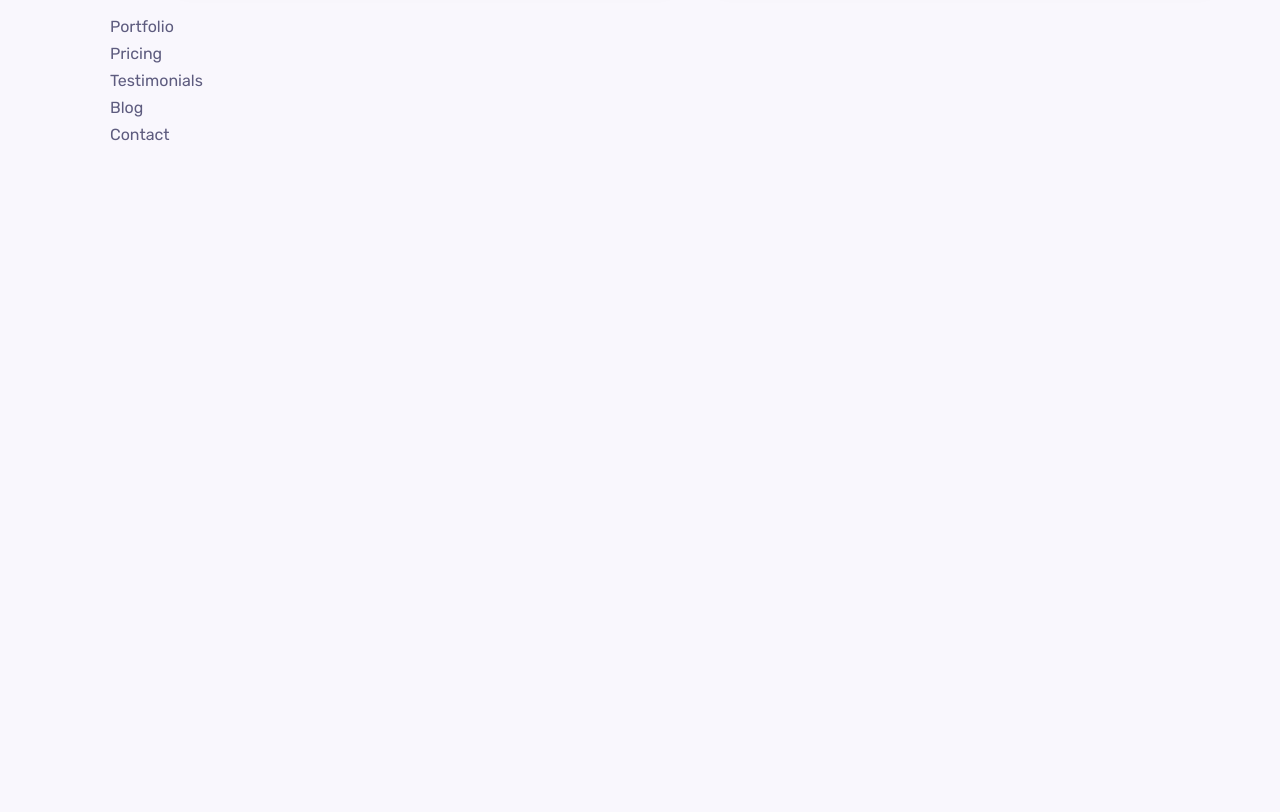
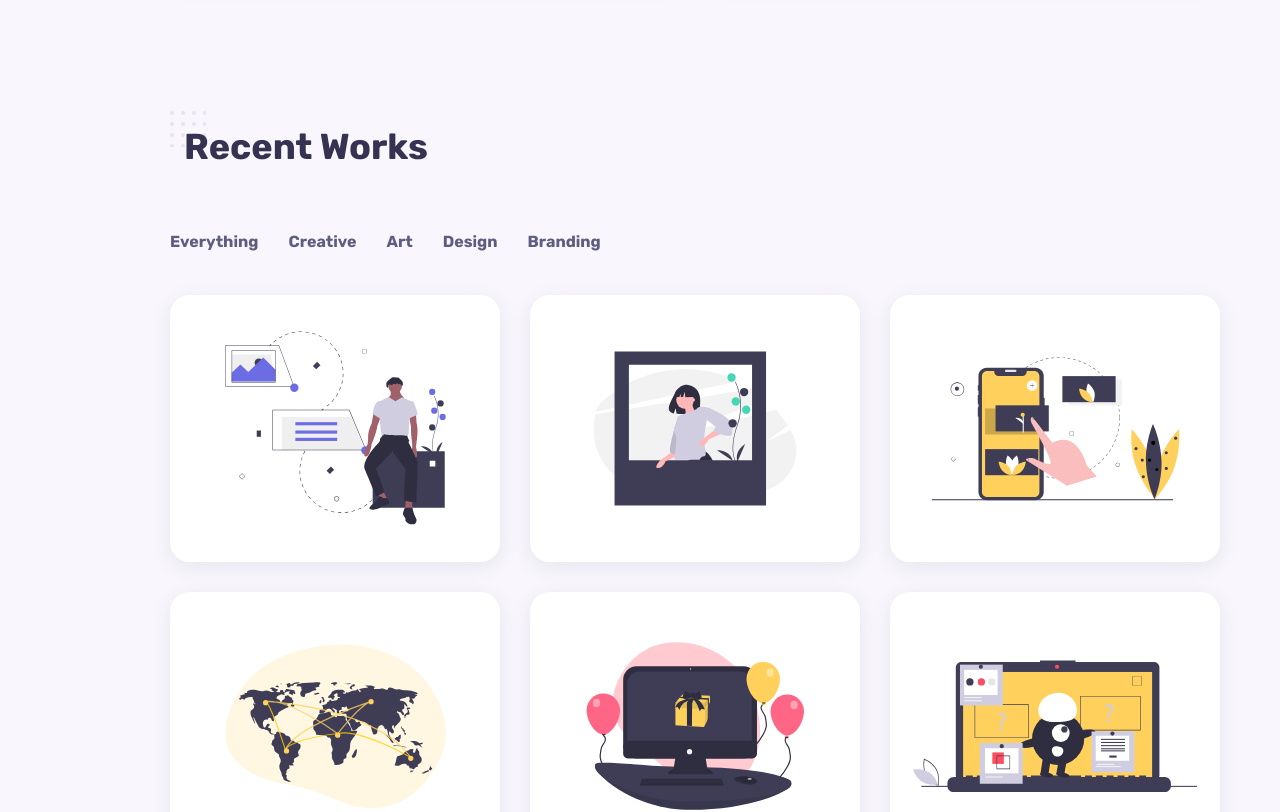
Before and after one commit to NewChakrit/React-Portfolio, a React (Create React App) app: page / in a window 1280 px wide. Shown: the part 2720-3532 px from the top of the page. Before the commit the page ends 2868 px from the top, so only its background shows below. Built offline with nearby package versions, Linux system fonts and the light colour scheme.

Commit message:
portfolio

```diff
--- /dev/null
+++ b/src/components/portfolio/Menu.jsx
@@ -0,0 +1,50 @@
+import Work1 from "../../assets/work-1.svg";
+import Work2 from "../../assets/work-2.svg";
+import Work3 from "../../assets/work-3.svg";
+import Work4 from "../../assets/work-4.svg";
+import Work5 from "../../assets/work-5.svg";
+import Work6 from "../../assets/work-6.svg";
+
+const Menu = [
+  {
+    id: 1,
+    image: Work1,
+    title: "Project Management Illustration",
+    category: "Design",
+  },
+  {
+    id: 2,
+    image: Work2,
+    title: "Guest App Walkthrough Screens",
+    category: "Art",
+  },
+  {
+    id: 3,
+    image: Work3,
+    title: "Delivery App Wireframe",
+    category: "Branding",
+  },
+  ,
+  {
+    id: 4,
+    image: Work4,
+    title: "Onboarding Motivation",
+    category: "Design",
+  },
+  ,
+  {
+    id: 5,
+    image: Work5,
+    title: "iMac Mockup Design",
+    category: "Creative",
+  },
+  ,
+  {
+    id: 6,
+    image: Work6,
+    title: "Game Store App Concept",
+    category: "Art",
+  },
+];
+
+export default Menu;
--- a/src/components/portfolio/Portfolio.jsx
+++ b/src/components/portfolio/Portfolio.jsx
@@ -1,8 +1,58 @@
-import React from "react";
+import React, { useState } from "react";
 import "./portfolio.css";
+import Menu from "./Menu";
 
 const Portfolio = () => {
-  return <div>Portfolio</div>;
+  const [items, setItems] = useState(Menu);
+  const filterItem = (categoryItem) => {
+    const updatedItems = Menu.filter((curElem) => {
+      return curElem.category === categoryItem;
+    });
+
+    setItems(updatedItems);
+  };
+
+  return (
+    <section className="work container section" id="work">
+      <h2 className="section__title">Recent Works</h2>
+
+      <div className="work__filters">
+        <span className="work__item" onClick={() => setItems(Menu)}>
+          Everything
+        </span>
+        <span className="work__item" onClick={() => filterItem("Creative")}>
+          Creative
+        </span>
+        <span className="work__item" onClick={() => filterItem("Art")}>
+          Art
+        </span>
+        <span className="work__item" onClick={() => filterItem("Design")}>
+          Design
+        </span>
+        <span className="work__item" onClick={() => filterItem("Branding")}>
+          Branding
+        </span>
+      </div>
+
+      <div className="work__container grid">
+        {items.map((elem) => {
+          const { id, image, title, category } = elem;
+          return (
+            <div className="work__card" key={id}>
+              <img src={image} alt="" className="work__img" />
+              <div className="work__mask"></div>
+
+              <span className="work__category">{category}</span>
+              <h3 className="work__title">{title}</h3>
+              <a href="#" className="work__button">
+                <i className="icon-link work__button-icon"></i>
+              </a>
+            </div>
+          );
+        })}
+      </div>
+    </section>
+  );
 };
 
 export default Portfolio;
--- a/src/components/portfolio/portfolio.css
+++ b/src/components/portfolio/portfolio.css
@@ -0,0 +1,97 @@
+.work__filters {
+  display: flex;
+  align-items: center;
+  column-gap: 1.875rem;
+  margin-bottom: 2.5rem;
+}
+
+.work__item {
+  cursor: pointer;
+  font-weight: var(--font-bold);
+  transition: 0.3s;
+}
+
+.work__item:hover {
+  color: var(--first-color);
+}
+
+.work__container {
+  grid-template-columns: repeat(3, 1fr);
+  gap: 1.875rem;
+}
+
+.work__card {
+  position: relative;
+  overflow: hidden;
+  border-radius: var(--border-radius);
+  box-shadow: var(--shadow);
+}
+
+.work__mask {
+  background: #6c6ce5;
+  position: absolute;
+  left: 0;
+  top: 0;
+  height: 100%;
+  width: 100%;
+  transition: 0.3s;
+  opacity: 0;
+}
+
+.work__card:hover .work__mask {
+  opacity: 0.8;
+}
+
+.work__category {
+  color: #fff;
+  background-color: var(--first-color);
+  border-bottom-left-radius: 0.98rem;
+  border-bottom-right-radius: 0.98rem;
+  position: absolute;
+  top: 0;
+  left: 1.5rem;
+  font-size: var(--small-font-size);
+  display: inline-block;
+  padding: 0.19rem 0.625rem;
+  transform: translateY(-40px);
+  transition: 0.3s;
+}
+
+.work__title {
+  color: #fff;
+  font-size: var(--h3-font-size);
+  margin: 0 0 0.98rem;
+  padding: 0 1.25rem;
+  position: absolute;
+  top: 3.75rem;
+  transform: translateY(30px);
+  transition: 0.3s;
+  opacity: 0;
+}
+
+.work__button {
+  color: #fff;
+  position: absolute;
+  bottom: 1.5rem;
+  left: 1.5rem;
+  font-size: var(--h3-font-size);
+  display: block;
+  background-color: #ffd15e;
+  height: 40px;
+  width: 40px;
+  cursor: pointer;
+  border-radius: 50%;
+  text-align: center;
+  line-height: 42px;
+  transition: 0.3s;
+  opacity: 0;
+}
+
+.work__card:hover .work__button {
+  opacity: 1;
+}
+
+.work__card:hover .work__title,
+.work__card:hover .work__category {
+  transform: translateY(0);
+}
```
